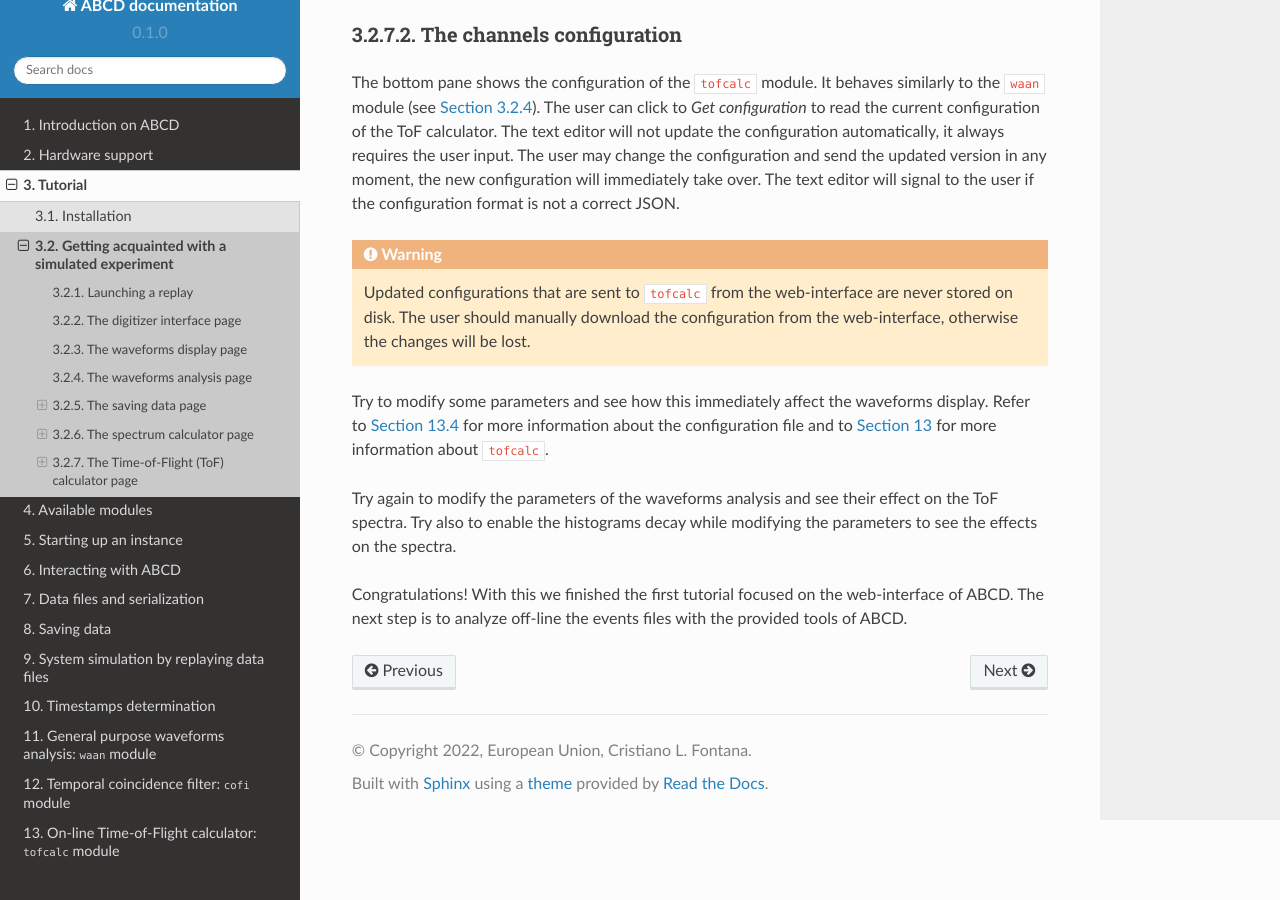
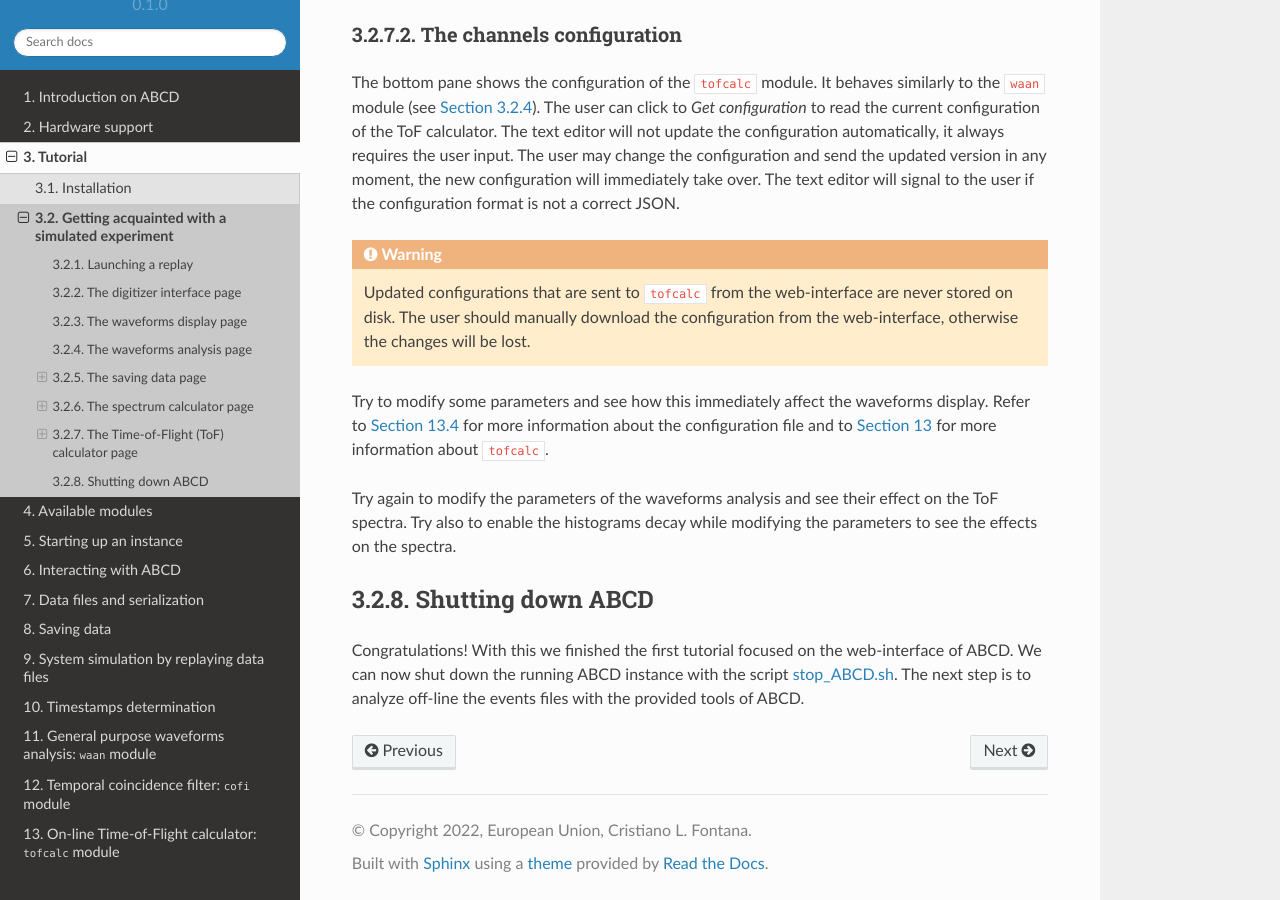
Before and after one commit to cl-fontana/abcd-docs, a Sphinx documentation site: the page built from docs/source/first_replay.rst, in a window 1280 px wide and 900 px high, scrolled down 21236 px. Built offline with Sphinx 7.4.7 and the Read the Docs theme 2.0.0, drawn with Linux system fonts in a browser that asks for light colours.

Commit message:
Added shutting down

```diff
--- a/docs/source/first_replay.rst
+++ b/docs/source/first_replay.rst
@@ -426,5 +426,9 @@ Refer to :numref:`sec-tofcalc-config` for more information about the configurati
 Try again to modify the parameters of the waveforms analysis and see their effect on the ToF spectra.
 Try also to enable the histograms decay while modifying the parameters to see the effects on the spectra.
 
+Shutting down ABCD
+------------------
+
 Congratulations! With this we finished the first tutorial focused on the web-interface of ABCD.
+We can now shut down the running ABCD instance with the script `stop_ABCD.sh <https://github.com/ec-jrc/abcd/blob/main/startup/stop_ABCD.sh>`_.
 The next step is to analyze off-line the events files with the provided tools of ABCD.
```
